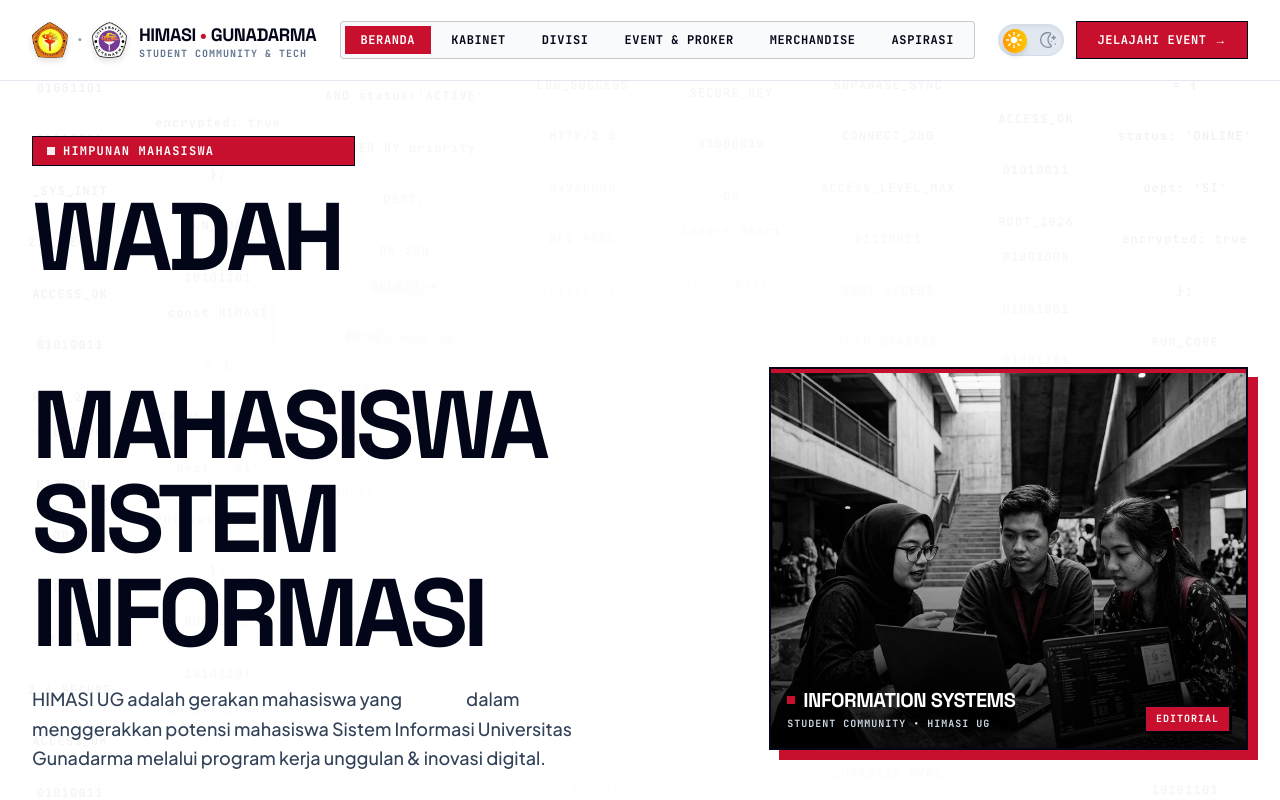
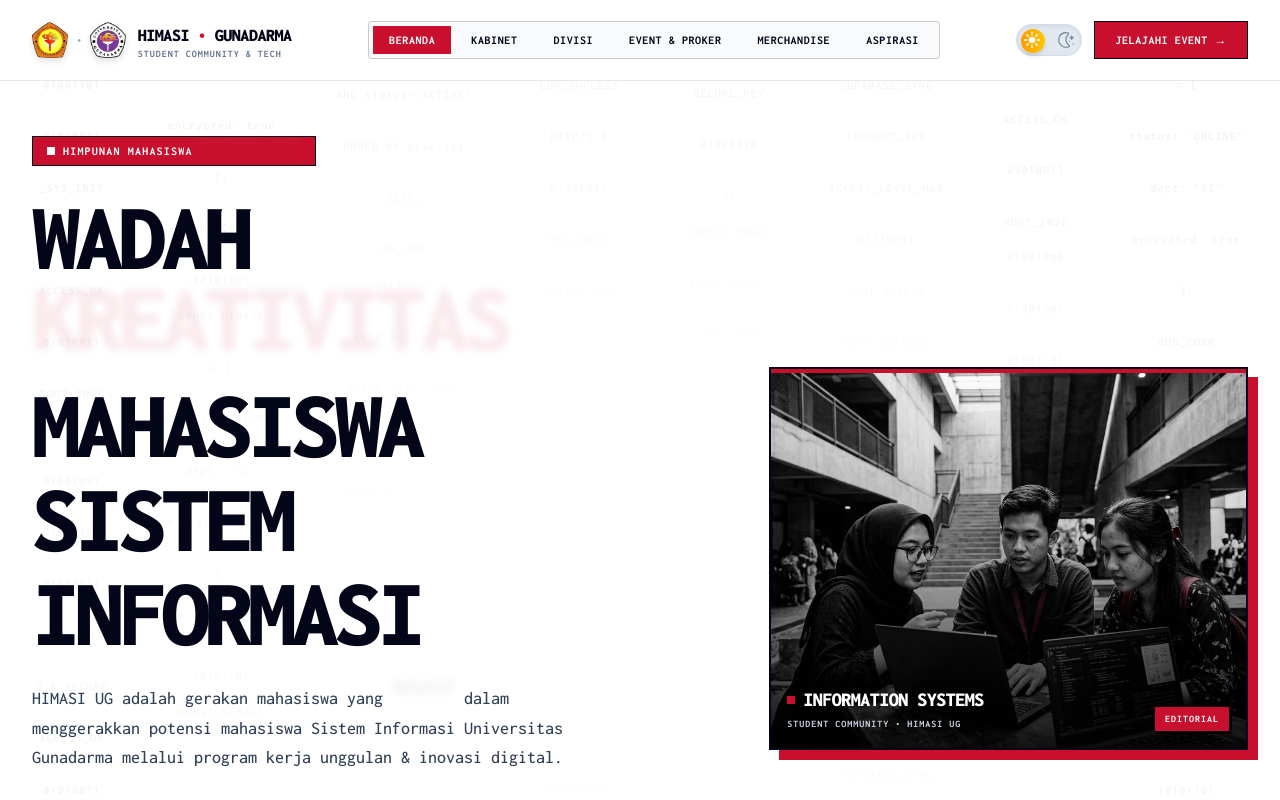
Before and after one commit to davidarnoldio/HimpunanSI, a Next.js app: page / in a window 1280 px wide. Shown: the top 800 px of the page. Built offline with nearby package versions, Linux system fonts and the light colour scheme; no server answers; the database is empty.

Commit message:
ubahfont

```diff
--- a/src/app/globals.css
+++ b/src/app/globals.css
@@ -6,9 +6,9 @@
 @custom-variant dark (&:where(.dark, .dark *));
 
 @theme {
-  --font-heading: var(--font-space-grotesk), sans-serif;
-  --font-sans: var(--font-plus-jakarta), system-ui, -apple-system, sans-serif;
-  --font-mono: var(--font-jetbrains-mono), monospace;
+  --font-heading: var(--font-inconsolata), monospace;
+  --font-sans: var(--font-inconsolata), monospace;
+  --font-mono: var(--font-inconsolata), monospace;
 }
 
 :root {
@@ -19,7 +19,7 @@
   --border-color: #0a0a0a;
   --muted-text: #555555;
   --card-bg: #ffffff;
-  --font-sans: var(--font-plus-jakarta), system-ui, -apple-system, sans-serif;
+  --font-sans: var(--font-inconsolata), monospace;
   color-scheme: light;
 }
 
@@ -36,15 +36,15 @@
 
 /* Typography Utility Classes */
 .font-heading {
-  font-family: var(--font-space-grotesk), sans-serif;
+  font-family: var(--font-inconsolata), monospace;
 }
 
 .font-sans {
-  font-family: var(--font-plus-jakarta), system-ui, -apple-system, sans-serif;
+  font-family: var(--font-inconsolata), monospace;
 }
 
 .font-mono {
-  font-family: var(--font-jetbrains-mono), monospace;
+  font-family: var(--font-inconsolata), monospace;
 }
 
 /* Code Vibe Rule: All buttons, CTAs, badges, micro-copy, and statistics counters automatically use font-mono */
@@ -54,7 +54,7 @@
 [role="button"],
 input[type="submit"],
 input[type="button"] {
-  font-family: var(--font-jetbrains-mono), monospace;
+  font-family: var(--font-inconsolata), monospace;
 }
 
 /* Base reset */
--- a/src/app/layout.tsx
+++ b/src/app/layout.tsx
@@ -1,28 +1,14 @@
 import type { Metadata } from "next";
-import { Space_Grotesk, Plus_Jakarta_Sans, JetBrains_Mono } from "next/font/google";
+import { Inconsolata } from "next/font/google";
 import "./globals.css";
 import { ThemeProvider } from "@/components/providers/ThemeProvider";
 import { SmoothScrolling } from "@/components/providers/SmoothScrolling";
 import { SplashScreen } from "@/components/ui/SplashScreen";
 
-const spaceGrotesk = Space_Grotesk({
+const inconsolata = Inconsolata({
   subsets: ["latin"],
-  weight: ["400", "500", "600", "700"],
-  variable: "--font-space-grotesk",
-  display: "swap",
-});
-
-const plusJakarta = Plus_Jakarta_Sans({
-  subsets: ["latin"],
-  weight: ["300", "400", "500", "600", "700", "800"],
-  variable: "--font-plus-jakarta",
-  display: "swap",
-});
-
-const jetbrainsMono = JetBrains_Mono({
-  subsets: ["latin"],
-  weight: ["400", "500", "600", "700"],
-  variable: "--font-jetbrains-mono",
+  weight: ["300", "400", "500", "600", "700", "800", "900"],
+  variable: "--font-inconsolata",
   display: "swap",
 });
 
@@ -58,7 +44,7 @@
     <html
       lang="id"
       suppressHydrationWarning
-      className={`${spaceGrotesk.variable} ${plusJakarta.variable} ${jetbrainsMono.variable} h-full antialiased`}
+      className={`${inconsolata.variable} h-full antialiased`}
     >
       <head>
         <link rel="preload" as="image" href="/hero-editorial-mobile.webp" type="image/webp" media="(max-width: 640px)" fetchPriority="high" />
@@ -68,7 +54,7 @@
       </head>
       <body
         suppressHydrationWarning
-        className={`${plusJakarta.className} min-h-full bg-slate-50 dark:bg-[#0a0e1f] text-slate-900 dark:text-slate-100 font-sans transition-colors duration-300`}
+        className={`${inconsolata.className} min-h-full bg-slate-50 dark:bg-[#0a0e1f] text-slate-900 dark:text-slate-100 font-sans transition-colors duration-300`}
       >
         <ThemeProvider attribute="class" defaultTheme="light" enableSystem={false}>
           <SplashScreen />
```
